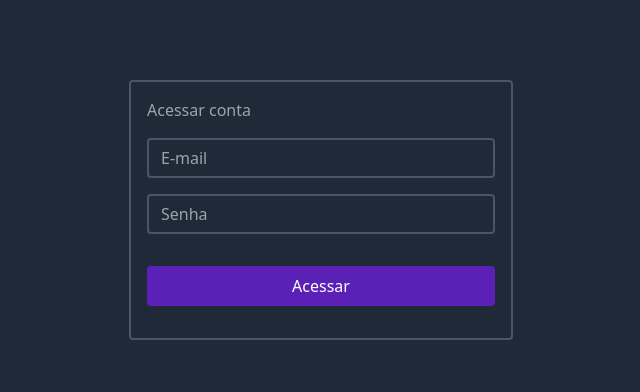
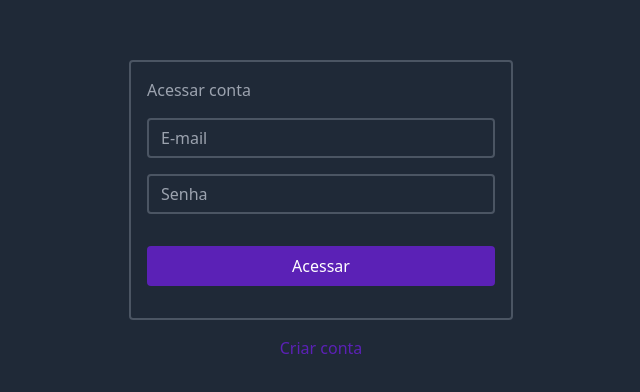
Before and after one commit to avrcoelho/react-clean-architecture, a React (Create React App) app: page / in a window 1280 px wide. Shown: the part 190-582 px from the top of the page, without its empty margins (319-959 px from the left). Built offline with nearby package versions, Linux system fonts and the light colour scheme; no server answers.

Commit message:
feat: link to signup route

```diff
--- a/package.json
+++ b/package.json
@@ -100,7 +100,8 @@
       "!<rootDir>/src/**/styles.ts",
       "!<rootDir>/src/**/__tests__/builders/*",
       "!<rootDir>/src/**/domain/usecases/*",
-      "!<rootDir>/src/**/constants/*"
+      "!<rootDir>/src/**/constants/*",
+      "!<rootDir>/src/**/routes/*"
     ]
   }
 }
--- a/src/modules/user/presentation/pages/SignIn/index.tsx
+++ b/src/modules/user/presentation/pages/SignIn/index.tsx
@@ -1,4 +1,5 @@
 import { useForm } from 'react-hook-form';
+import { Link } from 'react-router-dom';
 
 import InputText from '@/shared/presentation/components/inputs/Text';
 import { useYupValidationResolver } from '@/shared/presentation/hooks/useYupValidationResolver';
@@ -13,7 +14,7 @@ const SignIn = (): JSX.Element => {
   const { handleSubmit, register, errors } = useForm<ISignInArgs>({ resolver });
 
   return (
-    <main className="bg-gray-800 p-4 w-full min-h-screen flex justify-center items-center">
+    <main className="bg-gray-800 p-4 w-full min-h-screen flex flex-col justify-center items-center">
       <form
         onSubmit={handleSubmit(signIn)}
         className="w-full max-w-sm border-2 p-4 border-gray-600 rounded"
@@ -35,6 +36,10 @@ const SignIn = (): JSX.Element => {
           {isLoading ? 'Aguarde...' : 'Acessar'}
         </ButtonDefault>
       </form>
+
+      <Link to="/singup" className="text-purple-800 hover:underline mt-4">
+        Criar conta
+      </Link>
     </main>
   );
 };
```
Also changed, not shown: 1 other file (tests, documents, lock files or other folders).
